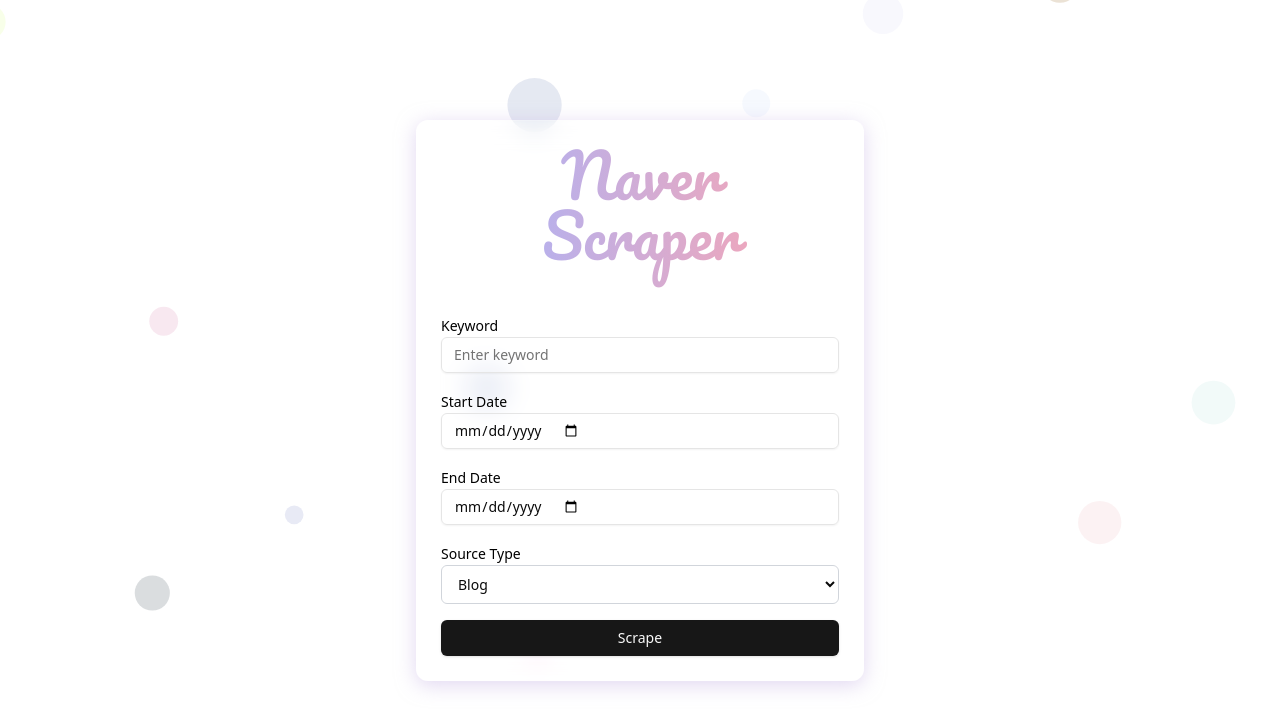
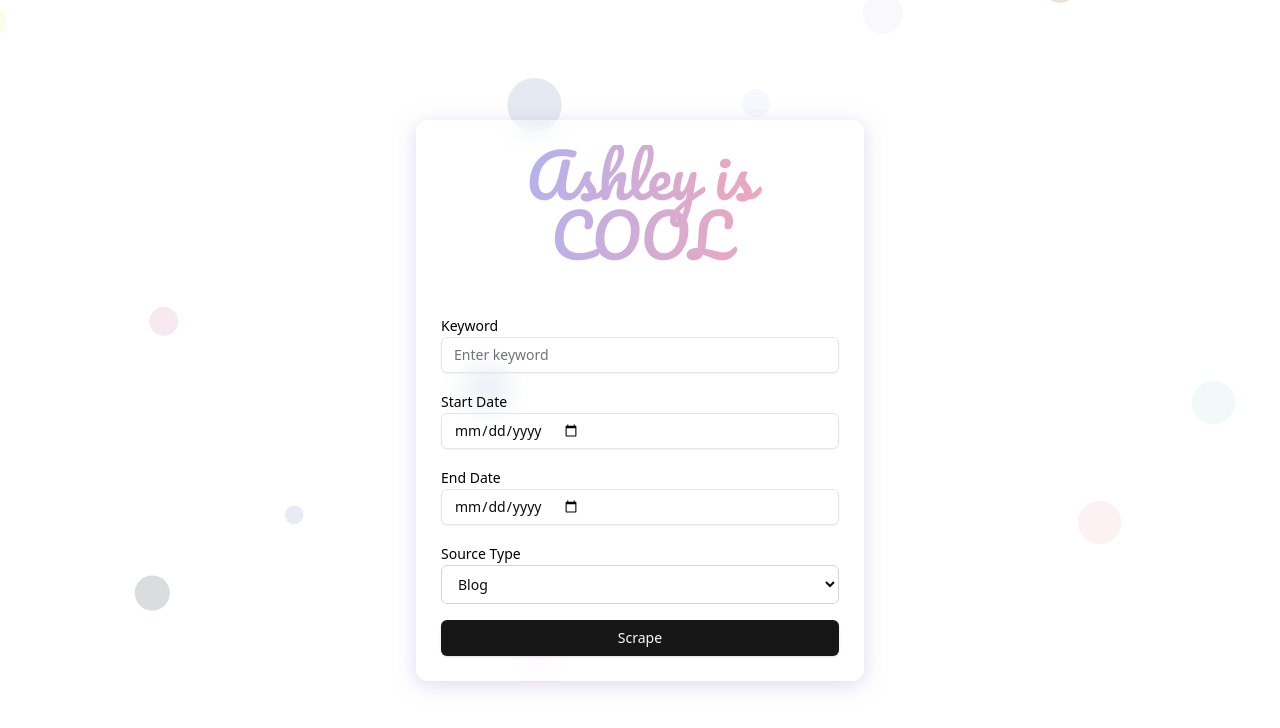
Before and after one commit to jaeeungracelee/NaverScraper, a Next.js app: page / in a window 1280 px wide. Shown: the top 728 px of the page. Built offline with nearby package versions, Linux system fonts and the light colour scheme.

Commit message:
changed to ashley is cool

```diff
--- a/src/app/page.js
+++ b/src/app/page.js
@@ -87,7 +87,7 @@
                   pacifico.className
                 )}
               >
-                Naver Scraper
+                Ashley is COOL
               </span>
             </CardTitle>
           </CardHeader>
```
